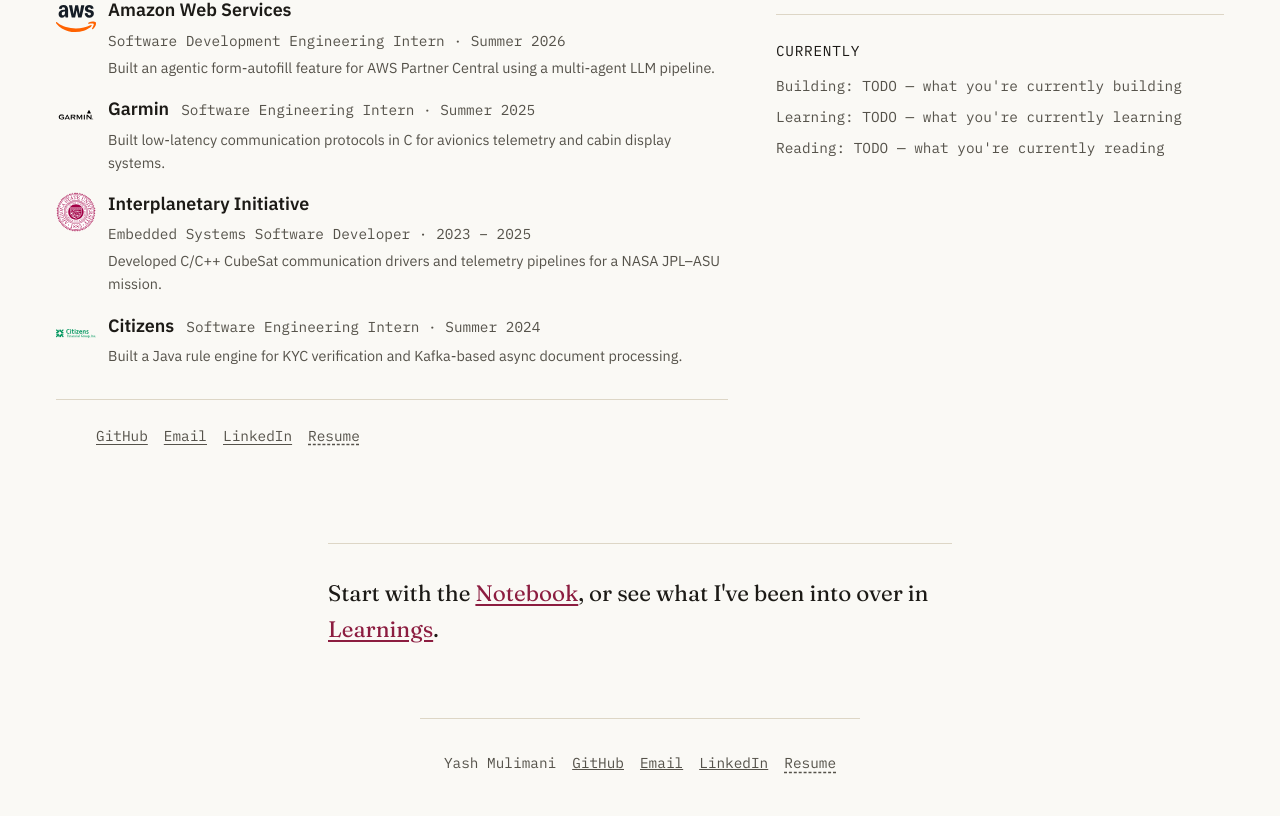
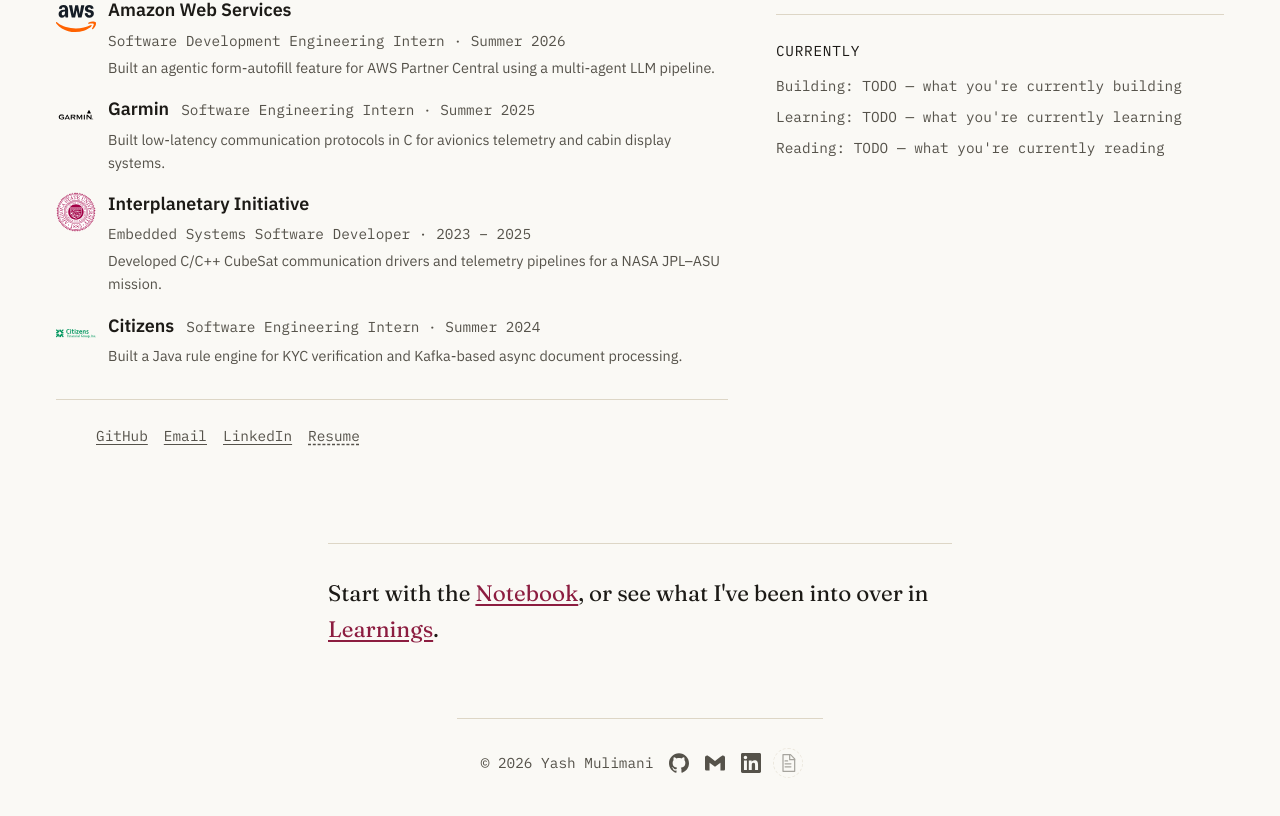
Before and after one commit to imsqsh/personal-website, a Next.js app: page / in a window 1280 px wide. Shown: the part 735-1551 px from the top of the page. Built offline with nearby package versions, Linux system fonts and the light colour scheme.

Commit message:
feat: use brand icons for footer contact links, add copyright

```diff
--- /dev/null
+++ b/components/icons/SocialIcons.tsx
@@ -0,0 +1,69 @@
+type IconProps = {
+  className?: string;
+};
+
+// Brand marks sourced from Simple Icons (CC0), recolored via currentColor to
+// follow this site's own palette instead of each brand's own colors.
+
+export function GitHubIcon({ className }: IconProps) {
+  return (
+    <svg
+      viewBox="0 0 24 24"
+      className={className}
+      fill="currentColor"
+      aria-hidden="true"
+    >
+      <path d="M12 .297c-6.63 0-12 5.373-12 12 0 5.303 3.438 9.8 8.205 11.385.6.113.82-.258.82-.577 0-.285-.01-1.04-.015-2.04-3.338.724-4.042-1.61-4.042-1.61C4.422 18.07 3.633 17.7 3.633 17.7c-1.087-.744.084-.729.084-.729 1.205.084 1.838 1.236 1.838 1.236 1.07 1.835 2.809 1.305 3.495.998.108-.776.417-1.305.76-1.605-2.665-.3-5.466-1.332-5.466-5.93 0-1.31.465-2.38 1.235-3.22-.135-.303-.54-1.523.105-3.176 0 0 1.005-.322 3.3 1.23.96-.267 1.98-.399 3-.405 1.02.006 2.04.138 3 .405 2.28-1.552 3.285-1.23 3.285-1.23.645 1.653.24 2.873.12 3.176.765.84 1.23 1.91 1.23 3.22 0 4.61-2.805 5.625-5.475 5.92.42.36.81 1.096.81 2.22 0 1.606-.015 2.896-.015 3.286 0 .315.21.69.825.57C20.565 22.092 24 17.592 24 12.297c0-6.627-5.373-12-12-12" />
+    </svg>
+  );
+}
+
+export function GmailIcon({ className }: IconProps) {
+  return (
+    <svg
+      viewBox="0 0 24 24"
+      className={className}
+      fill="currentColor"
+      aria-hidden="true"
+    >
+      <path d="M24 5.457v13.909c0 .904-.732 1.636-1.636 1.636h-3.819V11.73L12 16.64l-6.545-4.91v9.273H1.636A1.636 1.636 0 0 1 0 19.366V5.457c0-2.023 2.309-3.178 3.927-1.964L5.455 4.64 12 9.548l6.545-4.91 1.528-1.145C21.69 2.28 24 3.434 24 5.457z" />
+    </svg>
+  );
+}
+
+export function LinkedInIcon({ className }: IconProps) {
+  return (
+    <svg
+      viewBox="0 0 24 24"
+      className={className}
+      fill="currentColor"
+      aria-hidden="true"
+    >
+      <path d="M20.447 20.452h-3.554v-5.569c0-1.328-.027-3.037-1.852-3.037-1.853 0-2.136 1.445-2.136 2.939v5.667H9.351V9h3.414v1.561h.046c.477-.9 1.637-1.85 3.37-1.85 3.601 0 4.267 2.37 4.267 5.455v6.286zM5.337 7.433c-1.144 0-2.063-.926-2.063-2.065 0-1.138.92-2.063 2.063-2.063 1.14 0 2.064.925 2.064 2.063 0 1.139-.925 2.065-2.064 2.065zm1.782 13.019H3.555V9h3.564v11.452zM22.225 0H1.771C.792 0 0 .774 0 1.729v20.542C0 23.227.792 24 1.771 24h20.451C23.2 24 24 23.227 24 22.271V1.729C24 .774 23.2 0 22.222 0h.003z" />
+    </svg>
+  );
+}
+
+export function DocumentIcon({ className }: IconProps) {
+  return (
+    <svg
+      viewBox="0 0 24 24"
+      className={className}
+      fill="none"
+      stroke="currentColor"
+      strokeWidth="1.5"
+      aria-hidden="true"
+    >
+      <path
+        d="M6 2h9l5 5v15H6z"
+        strokeLinejoin="round"
+        strokeLinecap="round"
+      />
+      <path d="M14 2v6h6" strokeLinejoin="round" strokeLinecap="round" />
+      <path
+        d="M8.5 13h7M8.5 16.5h7M8.5 9.5h3"
+        strokeLinecap="round"
+      />
+    </svg>
+  );
+}
--- a/components/layout/Footer.module.css
+++ b/components/layout/Footer.module.css
@@ -1,7 +1,7 @@
 .footer {
   display: flex;
   flex-wrap: wrap;
-  align-items: baseline;
+  align-items: center;
   justify-content: space-between;
   gap: var(--space-4);
   max-width: var(--page-max-width);
@@ -13,19 +13,39 @@
   color: var(--color-ink-muted);
 }
 
-.name {
+.copyright {
   margin: 0;
 }
 
 .social {
   display: flex;
+  align-items: center;
   gap: var(--space-4);
   list-style: none;
   margin: 0;
   padding: 0;
 }
 
+.social a,
+.social .placeholder {
+  display: flex;
+  color: var(--color-ink-muted);
+}
+
+.social a:hover,
+.social a:focus-visible {
+  color: var(--color-accent);
+}
+
+.icon {
+  width: 1.25rem;
+  height: 1.25rem;
+}
+
 .placeholder {
-  text-decoration: underline dashed;
-  text-underline-offset: 3px;
+  opacity: 0.5;
+  border: 1px dashed var(--color-rule);
+  border-radius: 50%;
+  padding: var(--space-1);
+  margin: calc(var(--space-1) * -1);
 }
--- a/components/layout/Footer.tsx
+++ b/components/layout/Footer.tsx
@@ -1,24 +1,49 @@
+import type { ComponentType } from "react";
 import { siteConfig } from "@/data/site";
+import {
+  DocumentIcon,
+  GitHubIcon,
+  GmailIcon,
+  LinkedInIcon,
+} from "@/components/icons/SocialIcons";
 import styles from "./Footer.module.css";
 
+const iconByLabel: Record<string, ComponentType<{ className?: string }>> = {
+  GitHub: GitHubIcon,
+  Email: GmailIcon,
+  LinkedIn: LinkedInIcon,
+  Resume: DocumentIcon,
+};
+
 export function Footer() {
+  const year = new Date().getFullYear();
+
   return (
     <footer className={styles.footer}>
-      <p className={styles.name}>{siteConfig.name}</p>
+      <p className={styles.copyright}>
+        © {year} {siteConfig.name}
+      </p>
       <ul className={styles.social}>
-        {siteConfig.social.map((link) =>
-          link.isPlaceholder ? (
+        {siteConfig.social.map((link) => {
+          const Icon = iconByLabel[link.label];
+          return (
             <li key={link.label}>
-              <span className={styles.placeholder} title="TODO: add real link">
-                {link.label}
-              </span>
+              {link.isPlaceholder ? (
+                <span
+                  className={styles.placeholder}
+                  title="TODO: add real link"
+                  aria-label={`${link.label} (coming soon)`}
+                >
+                  {Icon ? <Icon className={styles.icon} /> : link.label}
+                </span>
+              ) : (
+                <a href={link.href} aria-label={link.label}>
+                  {Icon ? <Icon className={styles.icon} /> : link.label}
+                </a>
+              )}
             </li>
-          ) : (
-            <li key={link.label}>
-              <a href={link.href}>{link.label}</a>
-            </li>
-          )
-        )}
+          );
+        })}
       </ul>
     </footer>
   );
```
Also changed, not shown: 1 other file (tests, documents, lock files or other folders).
